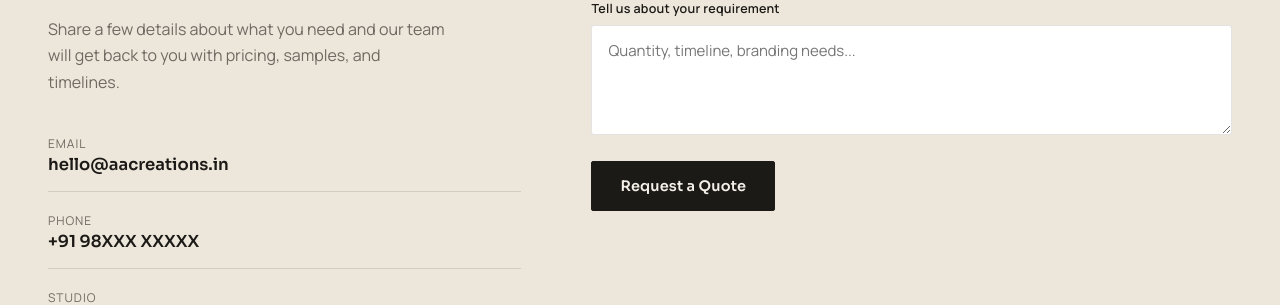
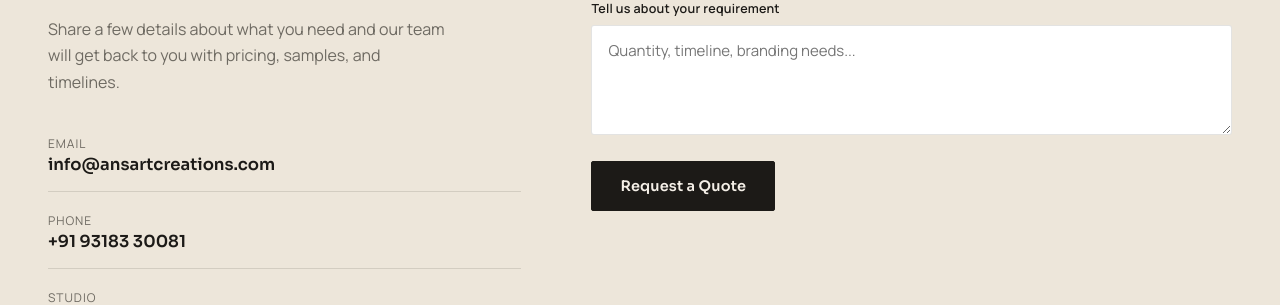
Before and after one commit to ashishrajput4757-sketch/ans-art-creations, a React (Vite) app in the folder frontend/: page / in a window 1280 px wide. Shown: the part 6369-6674 px from the top of the page. Built offline with nearby package versions, Linux system fonts and the light colour scheme.

Commit message:
contacts update

```diff
--- a/frontend/src/components/Contact/Contact.jsx
+++ b/frontend/src/components/Contact/Contact.jsx
@@ -12,8 +12,8 @@ const categoryOptions = [
 ];
 
 const contactDetails = [
-  { label: 'Email',  value: 'hello@aacreations.in' },
-  { label: 'Phone',  value: '+91 98XXX XXXXX' },
+  { label: 'Email',  value: 'info@ansartcreations.com' },
+  { label: 'Phone',  value: '+91 93183 30081' },
   { label: 'Studio', value: 'New Delhi, India' },
 ];
 
```
